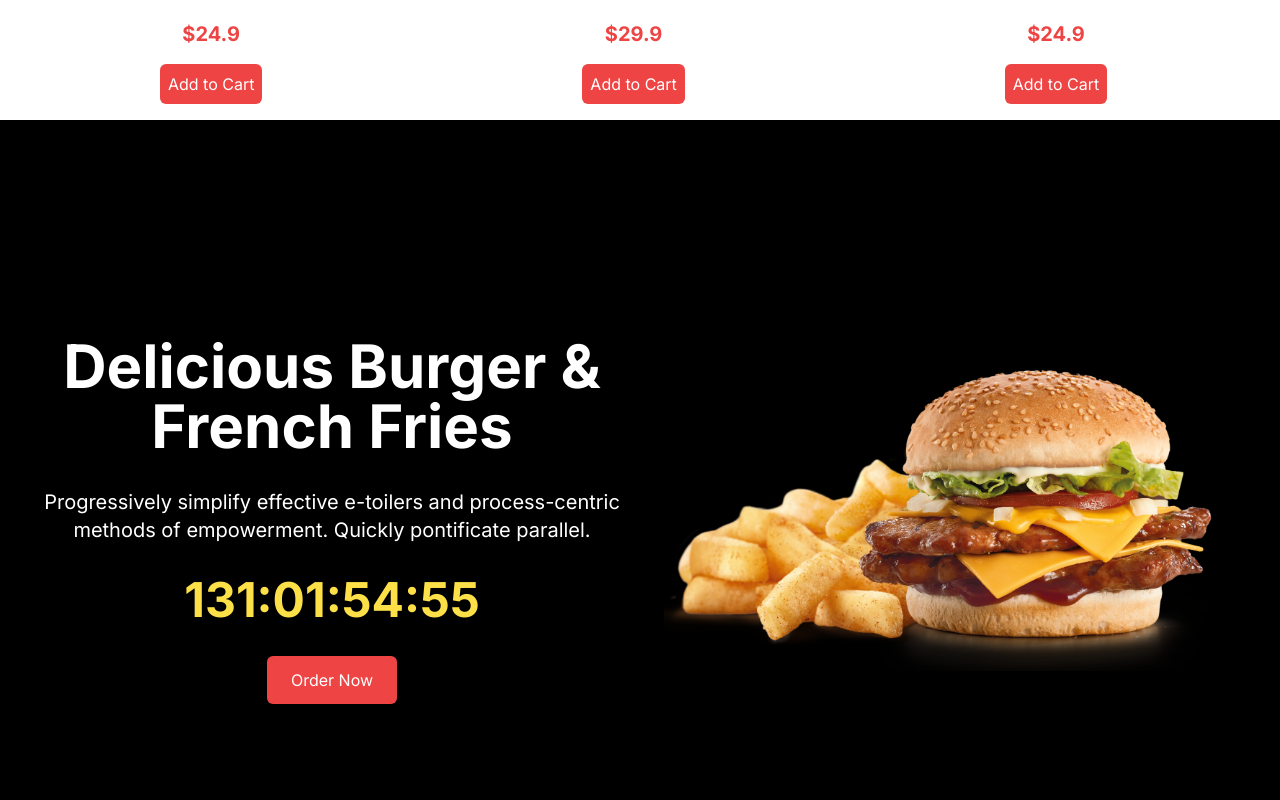
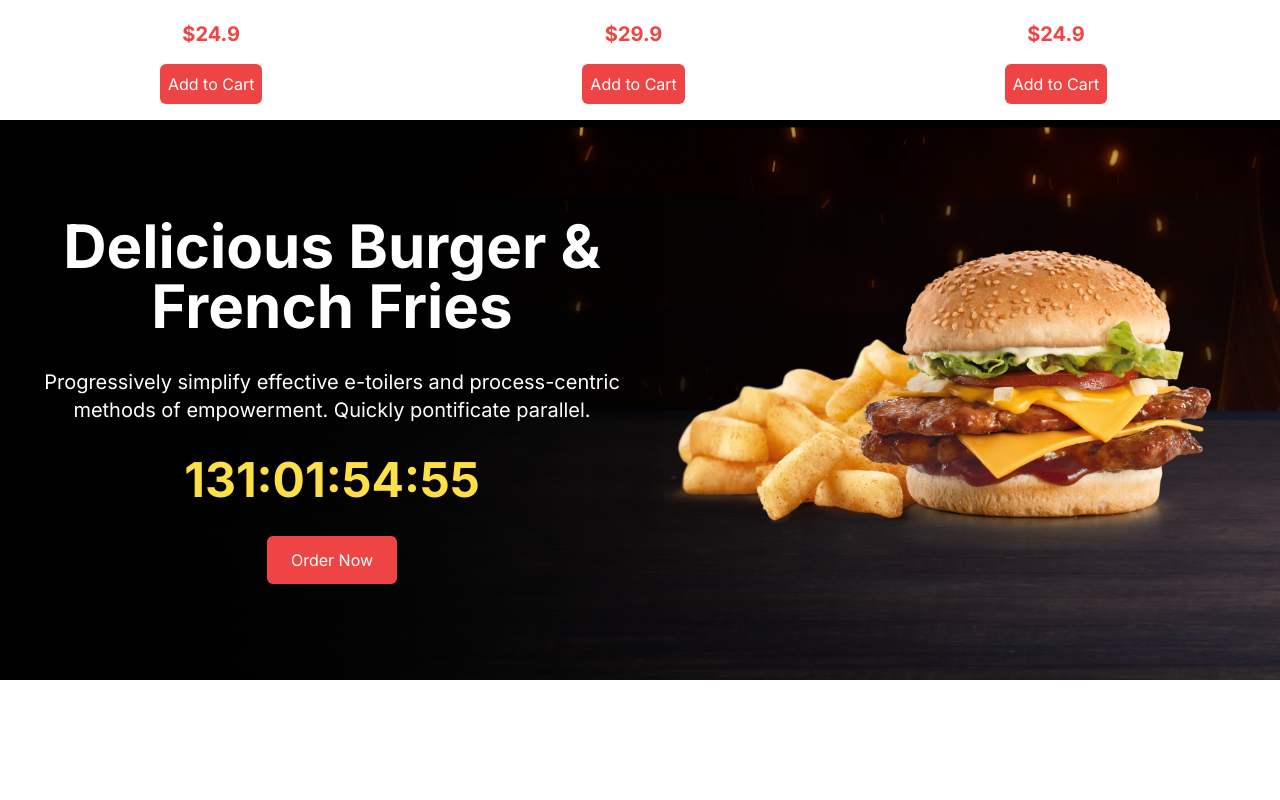
Before and after one commit to adarraji/restaurant-nextjs-tailwind-2, a Next.js app: page / in a window 1280 px wide. Shown: the part 1160-1960 px from the top of the page. Built offline with nearby package versions, Linux system fonts and the light colour scheme.

Commit message:
updated styles

```diff
--- a/src/components/offer/offer.module.css
+++ b/src/components/offer/offer.module.css
@@ -1,6 +1,6 @@
 .container {
     @apply flex flex-col h-screen bg-black;
-    @apply md:flex-row;
+    @apply md:flex-row md:justify-between md:bg-[url('/offerBg.png')] md:h-[70vh];
 }
 
 .text_container {
@@ -8,7 +8,7 @@
 }
 
 .text_container>h1 {
-    @apply text-white text-5xl font-bold ;
+    @apply text-white text-5xl font-bold;
     @apply xl:text-6xl;
 
 }
@@ -29,6 +29,7 @@
 
 .image_container {
     @apply relative flex-1 w-full;
+    @apply md:h-full
 }
 
 .image_container>img {
```
